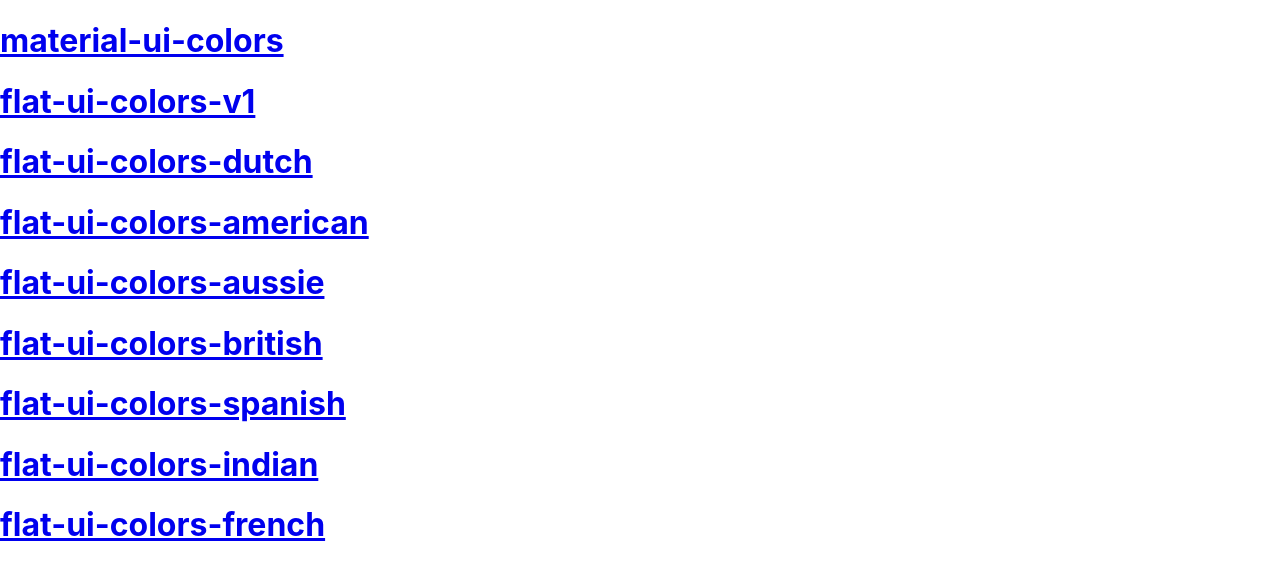
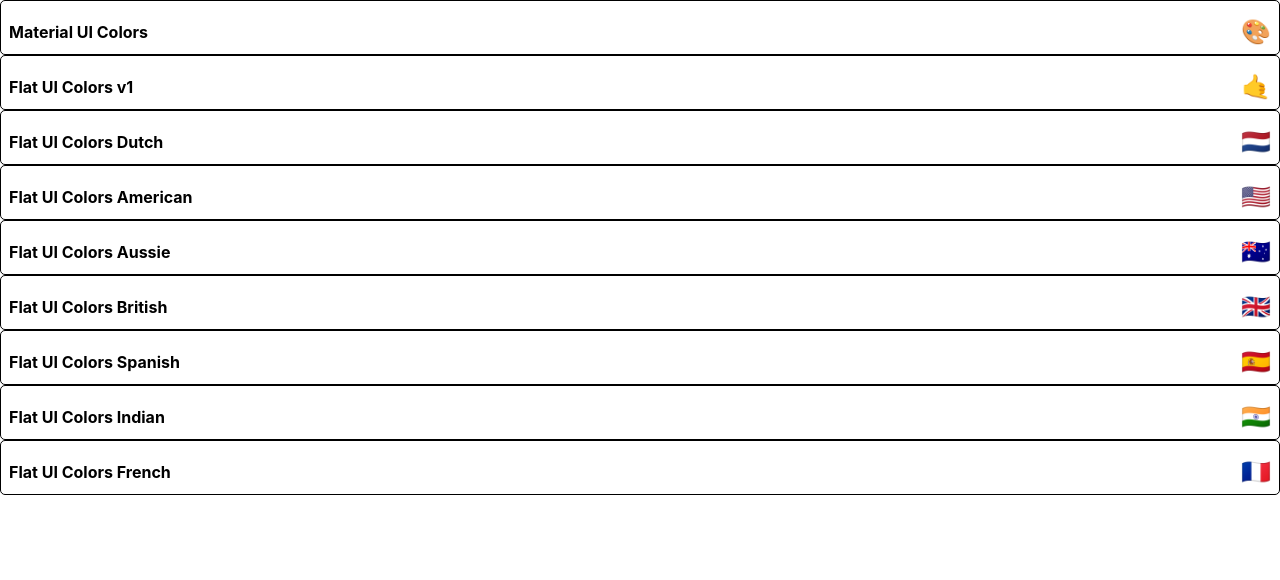
Before and after one commit to Cedric-Hurst/color-palette-project, a React (Create React App) app: page / in a window 1280 px wide. Shown: the top 580 px of the page. Built offline with nearby package versions, Linux system fonts and the light colour scheme.

Commit message:
Add React-JSS, Start Style MiniPalette

```diff
--- a/package.json
+++ b/package.json
@@ -15,6 +15,7 @@
     "react": "^18.2.0",
     "react-copy-to-clipboard": "^5.1.0",
     "react-dom": "^18.2.0",
+    "react-jss": "^10.10.0",
     "react-router-dom": "^6.8.1",
     "react-scripts": "5.0.1",
     "web-vitals": "^2.1.4"
--- /dev/null
+++ b/src/MiniPalette.js
@@ -0,0 +1,52 @@
+import React from 'react'
+import { withStyles } from 'react-jss'
+import { Link } from 'react-router-dom'
+
+
+const styles = {
+    link: {
+        textDecoration: 'none',
+    },
+    root: {
+        backgroundColor: "white",
+        border: '1px solid black',
+        borderRadius: "5px",
+        padding: "0.5rem",
+        position: "relative",
+        overflow: "hidden",
+        "&:hover": {
+            cursor: "pointer"
+        }
+    },
+    colors: {
+        backgroundColor: "grey",
+    },
+    title: {
+        display: "flex",
+        justifyContent: "space-between",
+        margin: "0",
+        alignItems: "center",
+        color: "black",
+        paddingTop: "0.5rem",
+        fontSize: "1rem",
+        position: "relative"
+    },
+    emoji: {
+        marginLeft: "0.5rem",
+        fontSize: "1.5rem",
+
+    }
+}
+
+function MiniPalette(props) {
+    const {classes, paletteName, emoji, id, colors} = props;
+    return (
+        <Link key={id} className={classes.link}>
+            <div className={classes.root}>
+                <div className={classes.colors}></div>
+                <h5 className={classes.title}>{paletteName} <span className={classes.emoji}>{emoji}</span></h5>
+            </div>
+        </Link>
+    )
+}
+export default withStyles(styles)(MiniPalette);
--- a/src/PaletteList.js
+++ b/src/PaletteList.js
@@ -1,12 +1,12 @@
 import React, { Component } from 'react'
-import { Link } from 'react-router-dom'
+import MiniPalette  from './MiniPalette'
 
 export default class PaletteList extends Component {
     render() {
         const {palettes} = this.props
         return (
             <div>
-                {palettes.map(palette => <Link key={palette.id} to={`/palette/${palette.id}`}><h1>{palette.id}</h1></Link> )}
+                {palettes.map(palette => <MiniPalette {...palette} /> )}
             </div>
         )
     }
```
Also changed, not shown: 1 other file (tests, documents, lock files or other folders).
